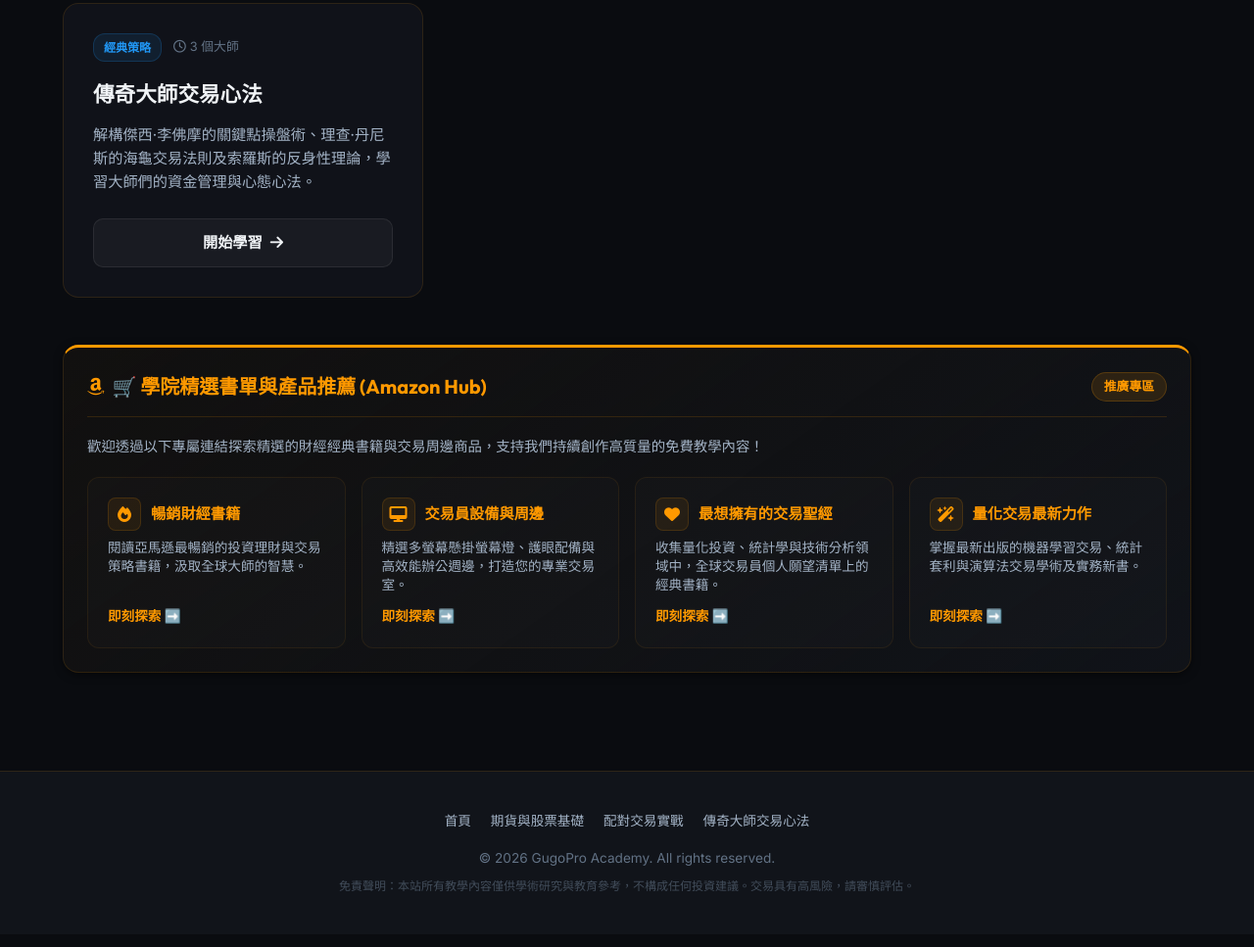
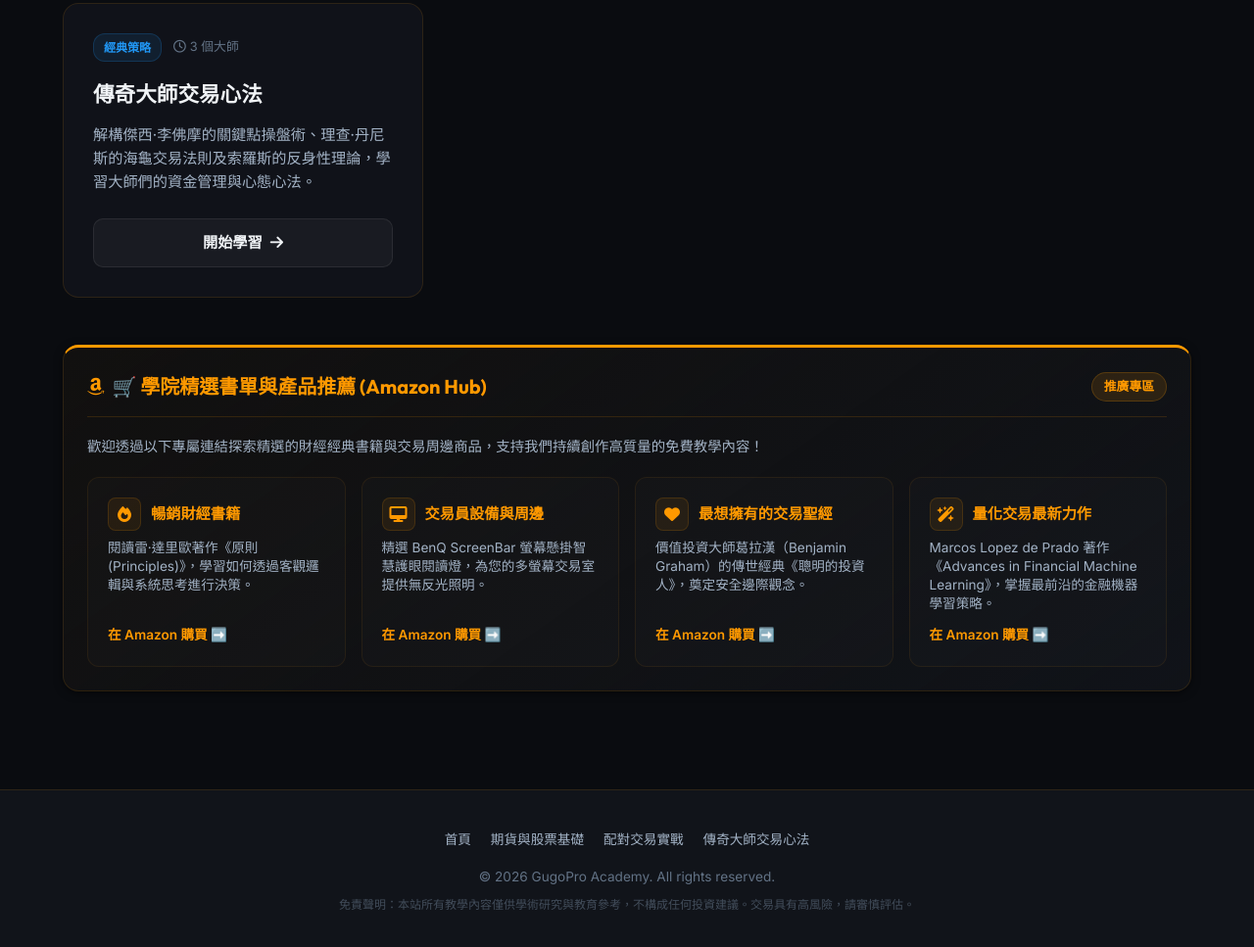
Before and after one commit to 9908gg-art/gugopro-academy, a plain HTML site: page index.html in a window 1280 px wide. Shown: the part 897-1864 px from the top of the page at 98% size. Drawn offline with Linux system fonts and the light colour scheme.

Commit message:
Update Amazon affiliate links to direct book/product ASIN pages with tag 9908qq-20

```diff
--- a/index.html
+++ b/index.html
@@ -108,7 +108,7 @@
             </p>
             <div class="amz-grid">
                 <!-- Bestsellers -->
-                <a href="https://www.amazon.com/gp/bestsellers?tag=9908qq-20" target="_blank" class="amz-item-card">
+                <a href="https://www.amazon.com/dp/1501124021?tag=9908qq-20" target="_blank" class="amz-item-card">
                     <div class="amz-title-flex">
                         <div class="amz-icon-box">
                             <i class="fa-solid fa-fire"></i>
@@ -116,15 +116,15 @@
                         <strong>暢銷財經書籍</strong>
                     </div>
                     <p>
-                        閱讀亞馬遜最暢銷的投資理財與交易策略書籍，汲取全球大師的智慧。
+                        閱讀雷·達里歐著作《原則 (Principles)》，學習如何透過客觀邏輯與系統思考進行決策。
                     </p>
                     <div class="amz-action-text">
-                        即刻探索 ➡️
+                        在 Amazon 購買 ➡️
                     </div>
                 </a>
 
                 <!-- Trading Tools -->
-                <a href="https://www.amazon.com/s?k=trading+monitor+light+bar&tag=9908qq-20" target="_blank" class="amz-item-card">
+                <a href="https://www.amazon.com/dp/B076VNFZJG?tag=9908qq-20" target="_blank" class="amz-item-card">
                     <div class="amz-title-flex">
                         <div class="amz-icon-box">
                             <i class="fa-solid fa-desktop"></i>
@@ -132,15 +132,15 @@
                         <strong>交易員設備與周邊</strong>
                     </div>
                     <p>
-                        精選多螢幕懸掛螢幕燈、護眼配備與高效能辦公週邊，打造您的專業交易室。
+                        精選 BenQ ScreenBar 螢幕懸掛智慧護眼閱讀燈，為您的多螢幕交易室提供無反光照明。
                     </p>
                     <div class="amz-action-text">
-                        即刻探索 ➡️
+                        在 Amazon 購買 ➡️
                     </div>
                 </a>
 
                 <!-- Investment Classics -->
-                <a href="https://www.amazon.com/gp/most-wished-for?tag=9908qq-20" target="_blank" class="amz-item-card">
+                <a href="https://www.amazon.com/dp/0060555661?tag=9908qq-20" target="_blank" class="amz-item-card">
                     <div class="amz-title-flex">
                         <div class="amz-icon-box">
                             <i class="fa-solid fa-heart"></i>
@@ -148,15 +148,15 @@
                         <strong>最想擁有的交易聖經</strong>
                     </div>
                     <p>
-                        收集量化投資、統計學與技術分析領域中，全球交易員個人願望清單上的經典書籍。
+                        價值投資大師葛拉漢（Benjamin Graham）的傳世經典《聰明的投資人》，奠定安全邊際觀念。
                     </p>
                     <div class="amz-action-text">
-                        即刻探索 ➡️
+                        在 Amazon 購買 ➡️
                     </div>
                 </a>
 
                 <!-- New Releases -->
-                <a href="https://www.amazon.com/gp/new-releases?tag=9908qq-20" target="_blank" class="amz-item-card">
+                <a href="https://www.amazon.com/dp/1119482089?tag=9908qq-20" target="_blank" class="amz-item-card">
                     <div class="amz-title-flex">
                         <div class="amz-icon-box">
                             <i class="fa-solid fa-wand-magic-sparkles"></i>
@@ -164,10 +164,10 @@
                         <strong>量化交易最新力作</strong>
                     </div>
                     <p>
-                        掌握最新出版的機器學習交易、統計套利與演算法交易學術及實務新書。
+                        Marcos Lopez de Prado 著作《Advances in Financial Machine Learning》，掌握最前沿的金融機器學習策略。
                     </p>
                     <div class="amz-action-text">
-                        即刻探索 ➡️
+                        在 Amazon 購買 ➡️
                     </div>
                 </a>
             </div>
```
Also changed, not shown: futures-stocks.html (+8 -8 lines), master-strategies.html (+8 -8 lines), pair-trading.html (+9 -9 lines).
